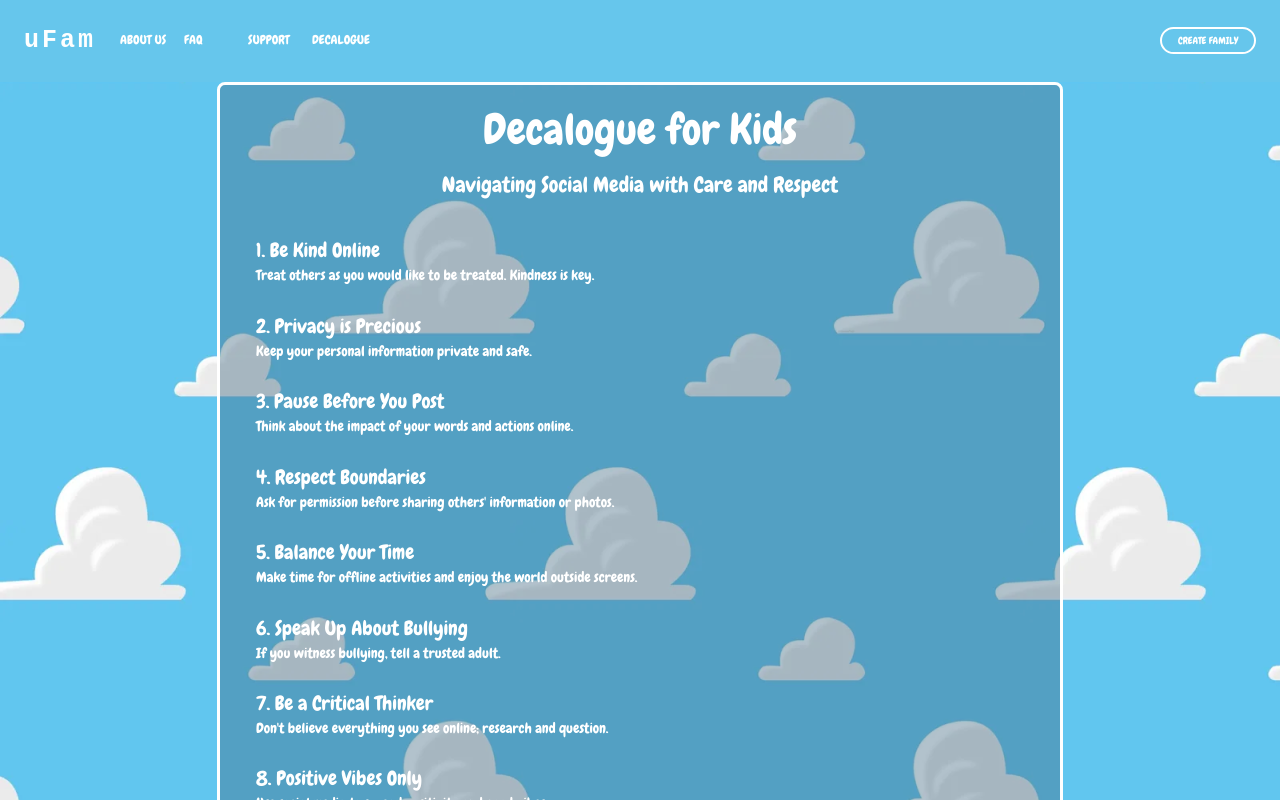
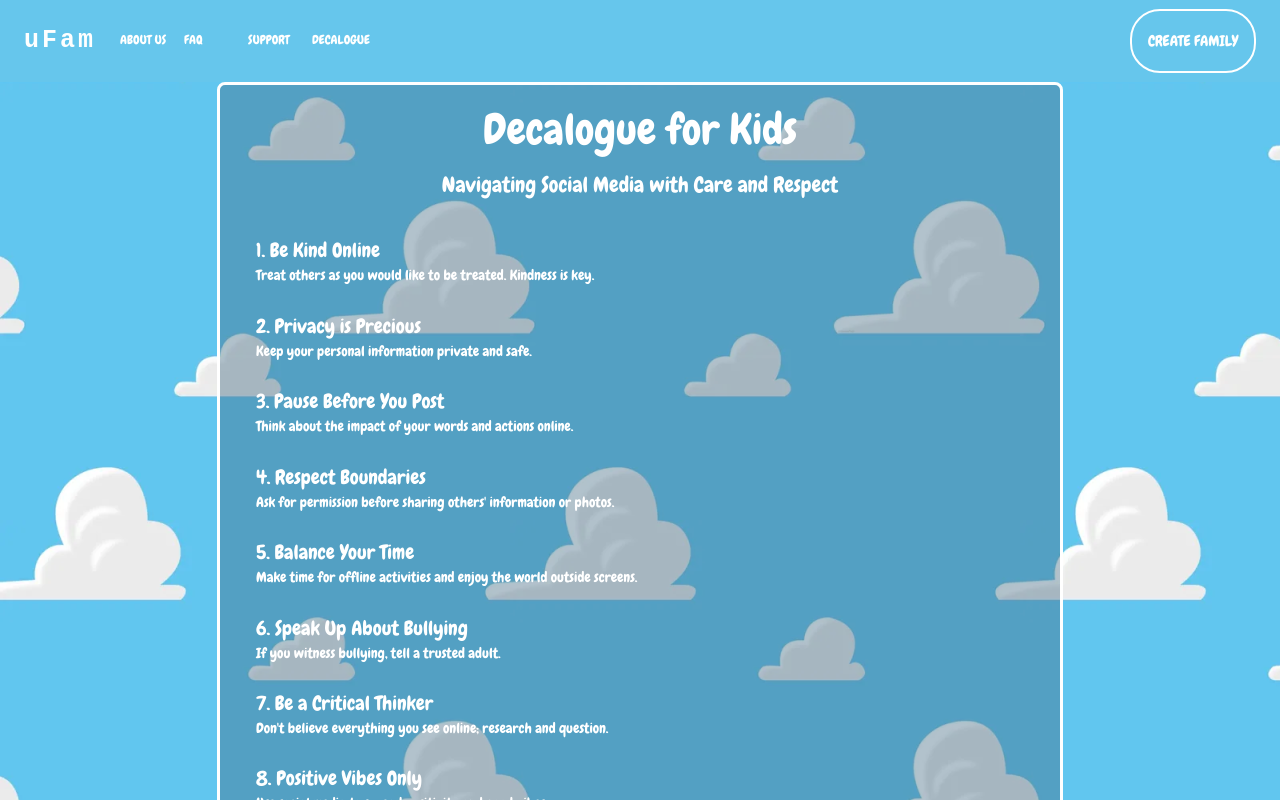
Before and after one commit to Famblablap/uFam_front, a React (Vite) app: page /decalogue in a window 1280 px wide. Shown: the top 800 px of the page. Built offline with nearby package versions, Linux system fonts and the light colour scheme.

Commit message:
boton create family letra cambiada

```diff
--- a/src/Components/Header/Header.jsx
+++ b/src/Components/Header/Header.jsx
@@ -134,7 +134,7 @@ function Header() {
                   alignItems: "center",
                   justifyContent: "center",
                   padding: "4px 16px",
-                  borderRadius: "20px",
+                  borderRadius: "30px",
                   border: "2px solid",
                   borderColor: "white",
                   backgroundColor: "transparent",
@@ -149,7 +149,7 @@ function Header() {
                   },
                 }}
               >
-                CREATE FAMILY
+                <p style={{fontSize: "15px"}}>CREATE FAMILY</p>
               </IconButton>
             </Tooltip>
           </Box>
```
